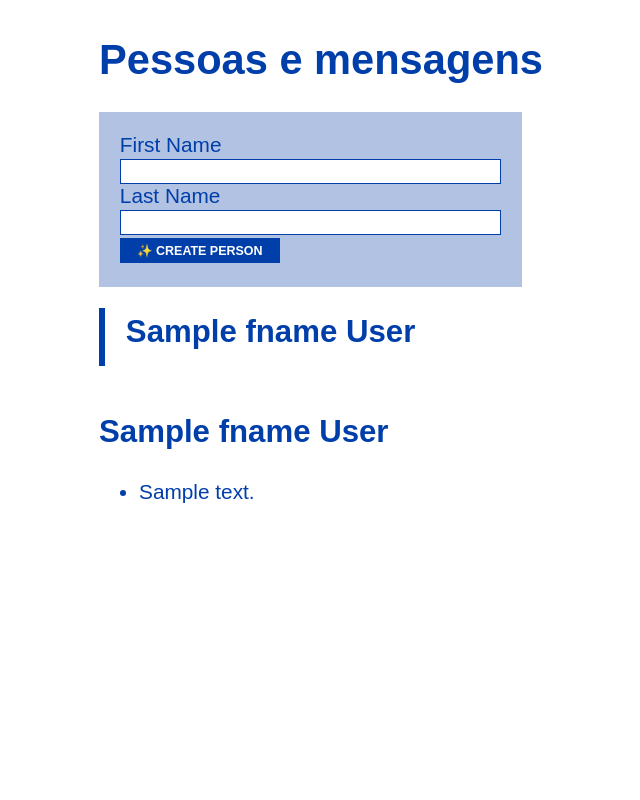
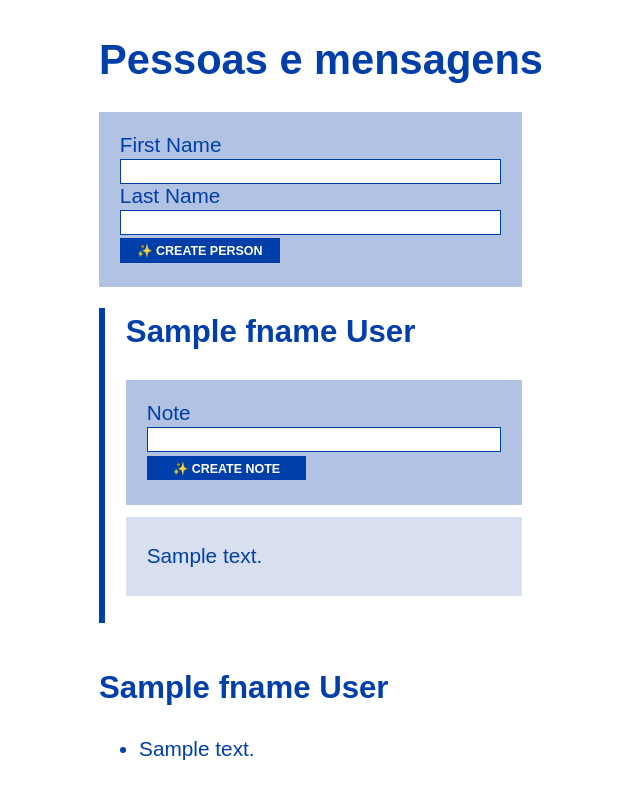
Before and after one commit to anselmobd/prep-flaskapi, a Python web app: template templates/home.html in a window 1280 px wide. Shown: the whole page, without its empty margins (319-959 px from the left). Run offline with Jinja, Linux system fonts and the light colour scheme; the template is opened without the code that fills it: most values are stand-ins (such as "Sample title", 1, 10 or a date in 2020).

Commit message:
start creation of nodes

```diff
--- /dev/null
+++ b/static/css/notes.css
@@ -0,0 +1,19 @@
+.note-create-card {
+  background-color: var(--secondary-color);
+  padding: 1em;
+}
+.note-create-card input {
+  width: 100%;
+}
+.note-list {
+  list-style: none;
+  padding-left: 0;
+}
+.note-card {
+  background-color: var(--terciary-color);
+  padding: 1em;
+  margin: 0.6em 0;
+}
+.note-content {
+  padding: 0.3em 0;
+}
--- a/static/css/style.css
+++ b/static/css/style.css
@@ -2,6 +2,7 @@
     --bg-color: white;
     --main-color: #003eaa;
     --secondary-color: #b1c2e2;
+    --terciary-color: #d8e0ef;
 }
 
 * {
--- a/static/js/index.js
+++ b/static/js/index.js
@@ -1,8 +1,10 @@
 import { People } from "./people.js";
+import { Notes } from "./notes.js";
 import { DebugForm } from "./debug.js";
 
 function main() {
   new People();
+  new Notes();
   if (document.querySelector(".debug-card")) {
     const debug = new DebugForm();
     // debug.showResponse("");
--- /dev/null
+++ b/static/js/notes.js
@@ -0,0 +1,55 @@
+import { sendForm } from "./request.js";
+
+export class Notes {
+  constructor() {
+    this.allNoteLists = document.querySelectorAll(".note-list");
+    this.allNotes = document.querySelectorAll(".note-card");
+    this.activateAllCreateForms();
+  }
+
+  activateAllCreateForms() {
+    this.allNoteLists.forEach((noteList) => {
+      const personCard = noteList.closest(".person-card");
+      const personID = personCard.getAttribute("data-person-id");
+      new NoteCreateForm(noteList, personID);
+    });
+  }
+}
+
+export class NoteCreateForm {
+  constructor(noteList, personID) {
+    this.noteList = noteList;
+    this.personID = personID;
+    this.form = this.noteList.querySelector(".note-create-card form");
+    this.createButton = this.form.querySelector(
+      "button[data-action='create']"
+    );
+    this.createButton.addEventListener(
+      "click",
+      this.handleCreateClick.bind(this)
+    );
+    this.connectPerson();
+  }
+
+  connectPerson() {
+    let fieldPersonID = this.form.querySelector("input[name='person_id']");
+    fieldPersonID.setAttribute("value", this.personID);
+  }
+
+  handleCreateClick(event) {
+    event.preventDefault();
+    sendForm(this.form, "POST", "/api/notes", this.addNoteToList);
+    this.form.reset();
+  }
+
+  addNoteToList(rawData) {
+    const data = JSON.parse(rawData);
+    const noteList = document
+      .querySelector("[data-person-id= '" + data.person_id + "']")
+      .querySelector(".note-list");
+    const newNoteCard = document.querySelector(".note-card").cloneNode(true);
+    newNoteCard.querySelector(".note-content").textContent = data.content;
+    newNoteCard.setAttribute("data-note-id", data.id);
+    noteList.insertBefore(newNoteCard, noteList.children[1]);
+  }
+}
--- /dev/null
+++ b/templates/_note_content.html
@@ -0,0 +1,3 @@
+<li class="note-card" data-note-id="{{ note.id }}">
+  <div class="note-content">{{ note.content }}</div>
+</li>
--- /dev/null
+++ b/templates/_note_create_form.html
@@ -0,0 +1,8 @@
+<form>
+  <input name="person_id" type="hidden" value="{{ person.id }}" />
+  <label>
+    <span>Note</span>
+    <input name="content" type="text" value="" />
+  </label>
+  <button data-action="create">✨ Create Note</button>
+</form>
--- a/templates/_person_content.html
+++ b/templates/_person_content.html
@@ -5,4 +5,12 @@
       <span data-person-lname="{{ person.lname }}">{{ person.lname }}</span>
     </h2>
   </div>
+  <ul class="note-list">
+    <li class="note-create-card">
+      {% include "_note_create_form.html" %}
+    </li>
+    {% for note in person.notes %}
+      {% include "_note_content.html" %}
+    {% endfor %}
+  </ul>
 </div>
--- a/templates/home.html
+++ b/templates/home.html
@@ -5,6 +5,7 @@
     <title>Bobina v0.001 - Flask API</title>
     <link rel="stylesheet" href="{{ url_for('static', filename='css/style.css') }}">
     <link rel="stylesheet" href="{{ url_for('static', filename='css/people.css') }}">
+    <link rel="stylesheet" href="{{ url_for('static', filename='css/notes.css') }}">
     <script
         src="{{ url_for('static', filename='js/index.js') }}"
         type="module"
```
Lines whose indentation alone changed are shown as unchanged.
